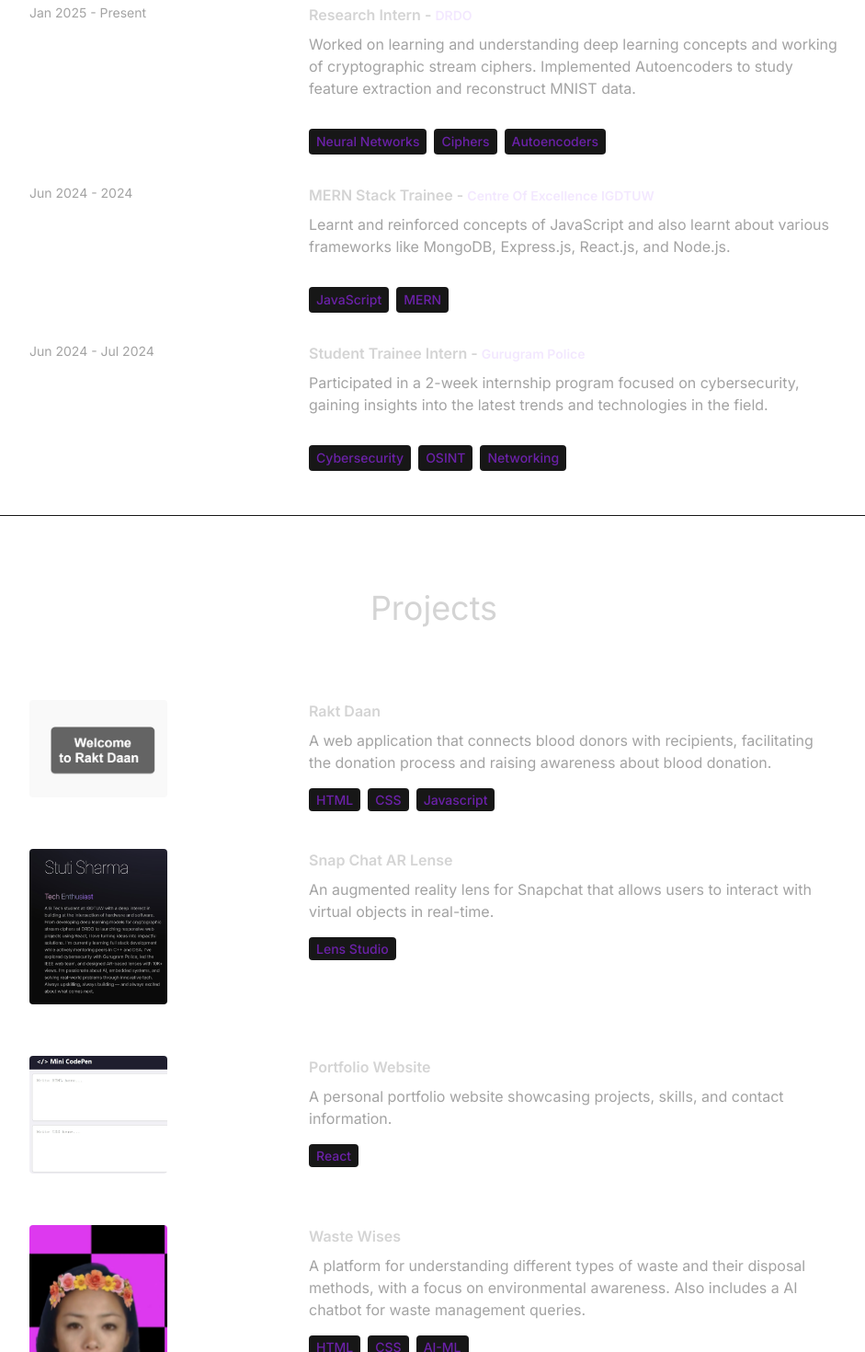
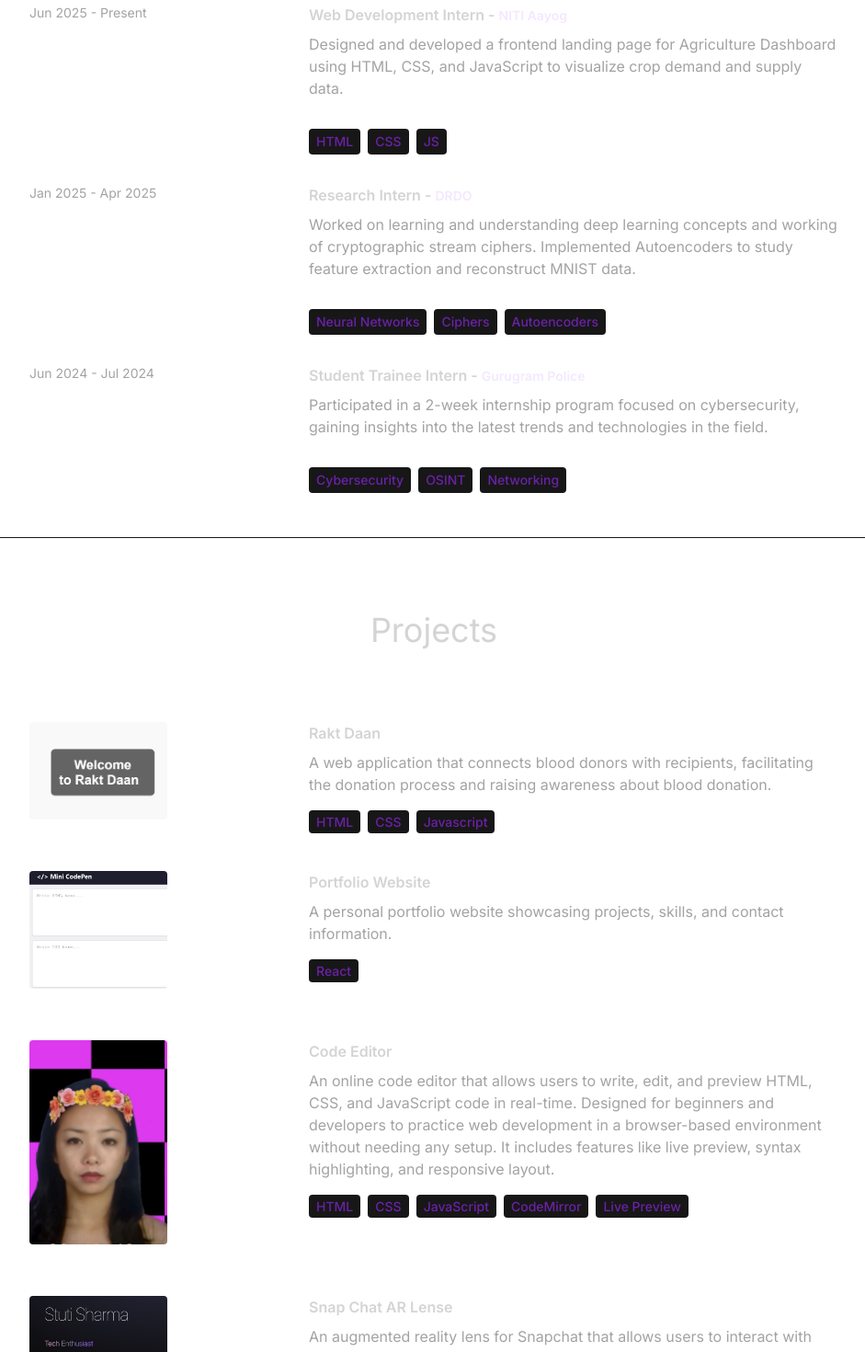
Before and after one commit to STUTI0670/Portfolio-React, a React (Vite) app: page / in a window 1280 px wide. Shown: the part 2120-3590 px from the top of the page at 92% size, without its empty margins (168-1109 px from the left). Built offline with nearby package versions, Linux system fonts and the light colour scheme.

Commit message:
Update index.js

```diff
--- a/src/constants/index.js
+++ b/src/constants/index.js
@@ -9,19 +9,20 @@ export const ABOUT_TEXT = `Beyond building projects, I find purpose in creating
 
 export const EXPERIENCES = [
   {
-    year: "Jan 2025 - Present",
+  year: "Jun 2025 - Present ",
+  role: "Web Development Intern",
+  company: "NITI Aayog ",
+  description: `Designed and developed a frontend landing page for Agriculture Dashboard using HTML, CSS, and JavaScript to visualize crop demand and supply data. `,
+  technologies: ["HTML", "CSS", "JS"],
+},
+{
+    year: "Jan 2025 - Apr 2025",
     role: "Research Intern",
     company: "DRDO",
     description: `Worked on learning and understanding deep learning concepts and working of cryptographic stream ciphers. Implemented Autoencoders to study feature extraction and reconstruct MNIST data.`,
     technologies: ["Neural Networks", "Ciphers", "Autoencoders"],
   },
-  {
-    year: "Jun 2024 - 2024",
-    role: "MERN Stack Trainee",
-    company: "Centre Of Excellence IGDTUW",
-    description: `Learnt and reinforced concepts of JavaScript and also learnt about various frameworks like  MongoDB, Express.js, React.js, and Node.js.`,
-    technologies: ["JavaScript", "MERN"],
-  },
+
   {
     year: "Jun 2024 - Jul 2024",
     role: "Student Trainee Intern",
@@ -40,13 +41,6 @@ export const PROJECTS = [
     technologies: ["HTML", "CSS","Javascript"],
   },
   {
-    title: "Snap Chat AR Lense",
-    image: project2,
-    description:
-      "An augmented reality lens for Snapchat that allows users to interact with virtual objects in real-time.",
-    technologies: ["Lens Studio"],
-  },
-  {
     title: "Portfolio Website",
     image: project3,
     description:
@@ -54,12 +48,24 @@ export const PROJECTS = [
     technologies: ["React"],
   },
   {
-    title: "Waste Wises",
-    image: project4,
+  title: "Code Editor",
+  image: project4, // Replace with your actual code editor project image path
+  description:
+    "An online code editor that allows users to write, edit, and preview HTML, CSS, and JavaScript code in real-time. Designed for beginners and developers to practice web development in a browser-based environment without needing any setup. It includes features like live preview, syntax highlighting, and responsive layout.",
+  technologies: ["HTML", "CSS", "JavaScript", "CodeMirror", "Live Preview"],
+},
+
+
+  {
+    title: "Snap Chat AR Lense",
+    image: project2,
     description:
-      "A platform for understanding different types of waste and their disposal methods, with a focus on environmental awareness. Also includes a AI chatbot for waste management queries.",
-    technologies: ["HTML", "CSS","AI-ML"],
+      "An augmented reality lens for Snapchat that allows users to interact with virtual objects in real-time.",
+    technologies: ["Lens Studio"],
   },
+
+
+
 ];
 
 export const CONTACT = {
```
